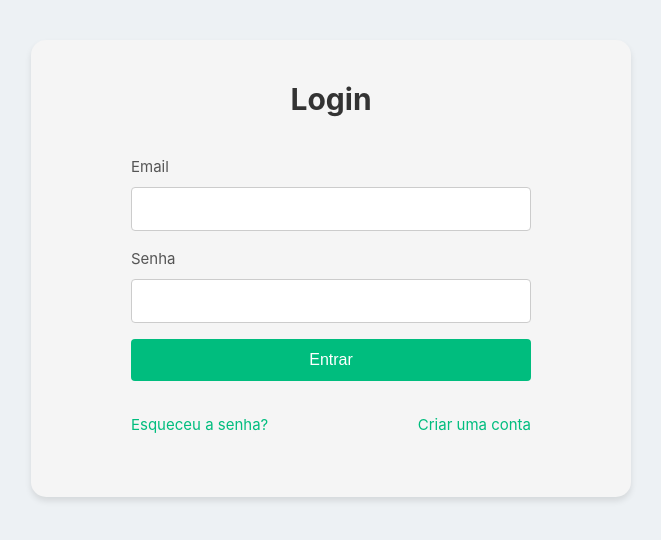
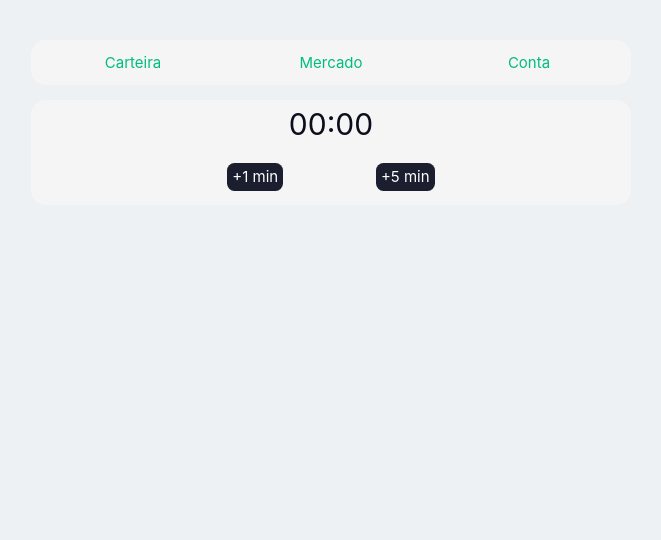
Before and after one commit to celiofcj/dsw-corretora-acoes, a Vue app in the folder frontend/: page / in a window 1280 px wide. Before the commit this address led to /login. Shown: the top 540 px of the page, without its empty margins (309-970 px from the left). Built offline with nearby package versions, Linux system fonts and the light colour scheme; no server answers; the HTML template or start-up script is replaced by a standard one.

Commit message:
Simplificando

```diff
--- a/frontend/src/App.vue
+++ b/frontend/src/App.vue
@@ -1,57 +1,25 @@
 <script setup lang="ts">
-import {RouterView, useRouter} from 'vue-router'
+import { RouterView, useRoute } from 'vue-router'
+import { computed } from 'vue'
 import Nav from "@/components/Nav.vue";
 import GerenciadorHora from "@/components/GerenciadorHora.vue";
-import {onMounted, ref} from "vue";
 
-const router = useRouter();
-const usuarioLogado = ref(false);
+const router = useRoute();
 
-async function validarAcesso() {
-  const token = localStorage.getItem('authToken');
-  if (!token) {
-    usuarioLogado.value = false;
-  }
-
-  try {
-    const response = await fetch('http://localhost:3000/carteira', {
-      method: 'GET',
-      headers: {
-        'Authorization': `Bearer ${token}`,
-        'Content-Type': 'application/json',
-      },
-    });
-
-    if (response.ok) {
-      usuarioLogado.value = true;
-    } else {
-      usuarioLogado.value = false;
-      localStorage.removeItem('authToken');
-    }
-  } catch (error) {
-    usuarioLogado.value = false;
-  }
-}
-
-onMounted(async () => {
-  await validarAcesso();
-
-  if(!usuarioLogado.value) {
-    router.push('/login')
-  }
-});
+const mostrarComponentes = computed(() => router.path !== '/login');
 
 </script>
 
 <template>
-  <div class="wrapper" >
-      <div class="container" v-if="usuarioLogado">
-        <Nav></Nav>
-      </div>
+  <div class="wrapper">
 
-      <div class="container" v-if="usuarioLogado">
-        <GerenciadorHora></GerenciadorHora>
-      </div>
+    <div class="container" v-if="mostrarComponentes">
+      <Nav></Nav>
+    </div>
+
+    <div class="container" v-if="mostrarComponentes">
+      <GerenciadorHora></GerenciadorHora>
+    </div>
 
     <div class="container">
       <RouterView />
@@ -74,9 +42,7 @@ onMounted(async () => {
 .container {
   background: whitesmoke;
   border-radius: 1em;
-  margin:0;
+  margin: 0;
   width: 100%;
-  box-shadow: 0 4px 6px rgba(0, 0, 0, 0.1);
 }
-
 </style>
```
